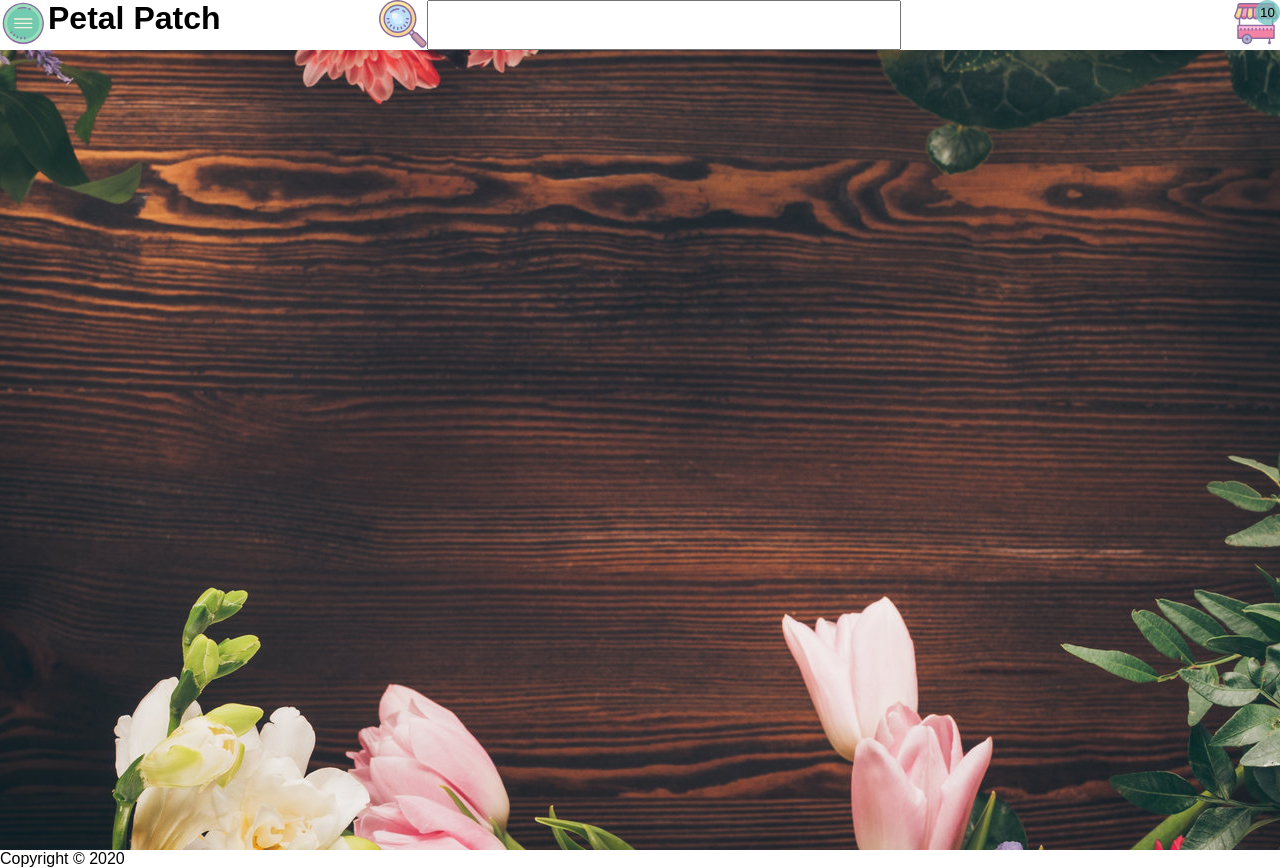
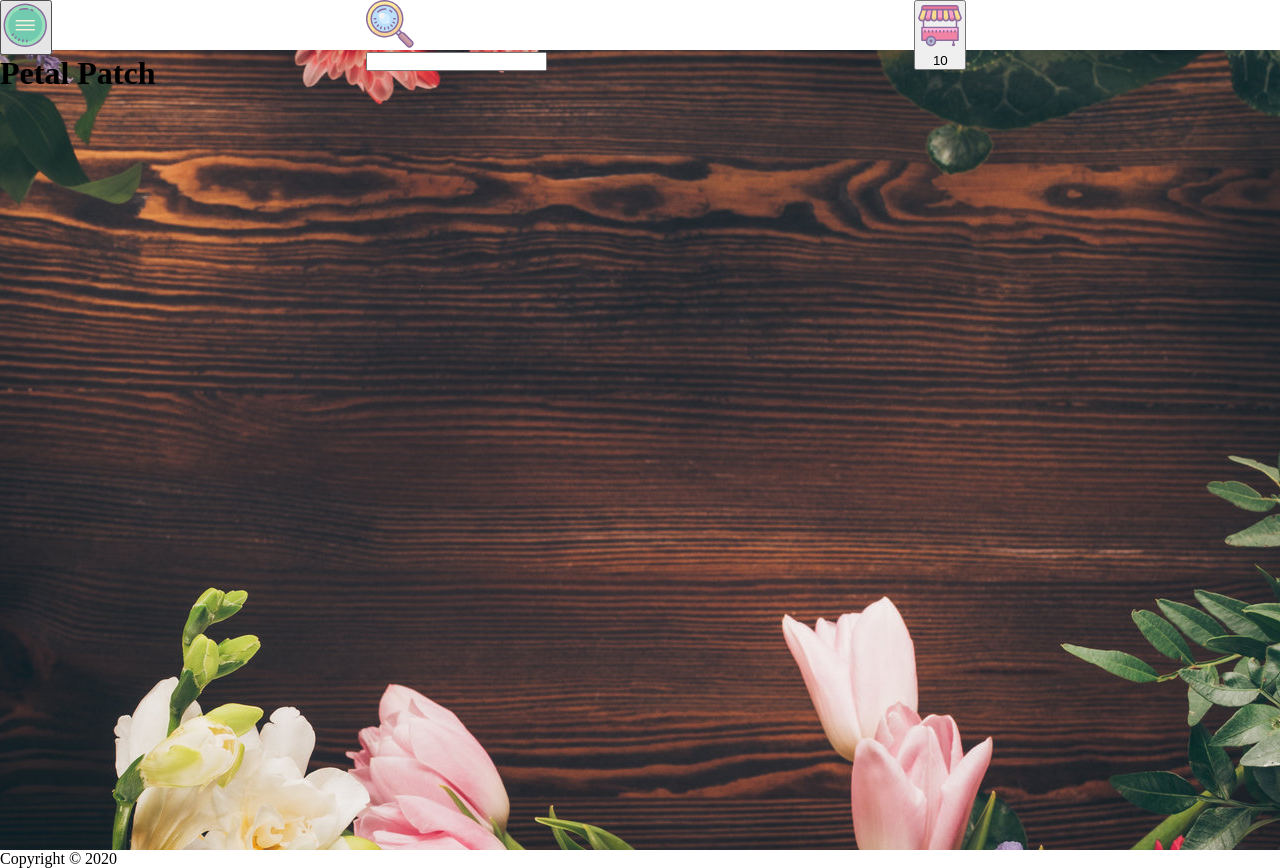
Before and after one commit to Frozies/petalpatchOld, a React (Create React App) app: page / in a window 1280 px wide. Built offline with nearby package versions, Linux system fonts and the light colour scheme.

Commit message:
PP-1 Navbar

```diff
--- a/src/scss/_config.scss
+++ b/src/scss/_config.scss
@@ -1,5 +1,5 @@
 $font-stack: Arial, Helvetica, sans-serif;
-$navbar-color: white;
+$navbar-color: blue;
 
 // Sunset Colors
 $sunset-teal: #6CC2BD;
--- a/src/scss/style.css
+++ b/src/scss/style.css
@@ -2,57 +2,24 @@
   box-sizing: border-box;
   margin: 0;
   padding: 0;
-  font-family: Arial, Helvetica, sans-serif;
 }
 
-.nav, .nav-cart, .nav-search, .nav-menu {
+.nav {
   height: 50px;
   display: flex;
-  border: none;
-  background-color: white;
+  flex-basis: 100%;
 }
 .nav-menu {
   flex: 2;
   order: 1;
 }
-.nav-button, .nav-button:active, .nav-button:hover {
-  border: none;
-  outline-style: none;
-  background-color: white;
-}
-.nav-button:hover {
-  transform: scale(0.95);
-}
-.nav-button:active {
-  transform: scale(0.9);
-}
 .nav-search {
+  flex: 3;
   order: 2;
-  width: 100%;
-  margin-left: 30px;
-  margin-right: 30px;
-  flex: 3;
-}
-.nav-search-bar {
-  display: flex;
-  flex: 1;
-  width: 100%;
 }
 .nav-cart {
   flex: 2;
   order: 3;
-  justify-content: flex-end;
-  align-content: flex-end;
-}
-.nav-cart-amount {
-  height: 25px;
-  width: 25px;
-  background-color: rgba(108, 194, 189, 0.75);
-  border-radius: 50%;
-  padding: 5px;
-  position: absolute;
-  right: 0;
-  top: 0;
 }
 
 /*# sourceMappingURL=style.css.map */
```
